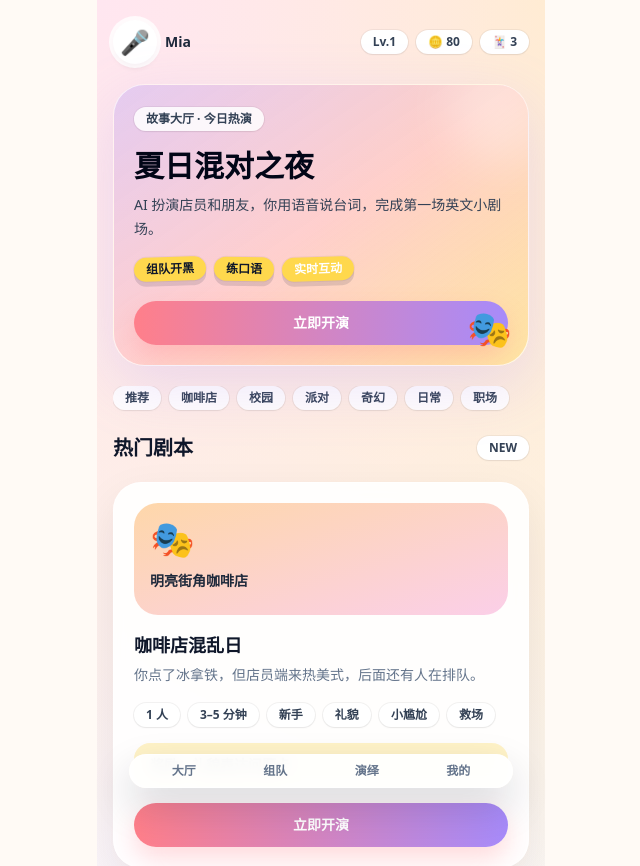
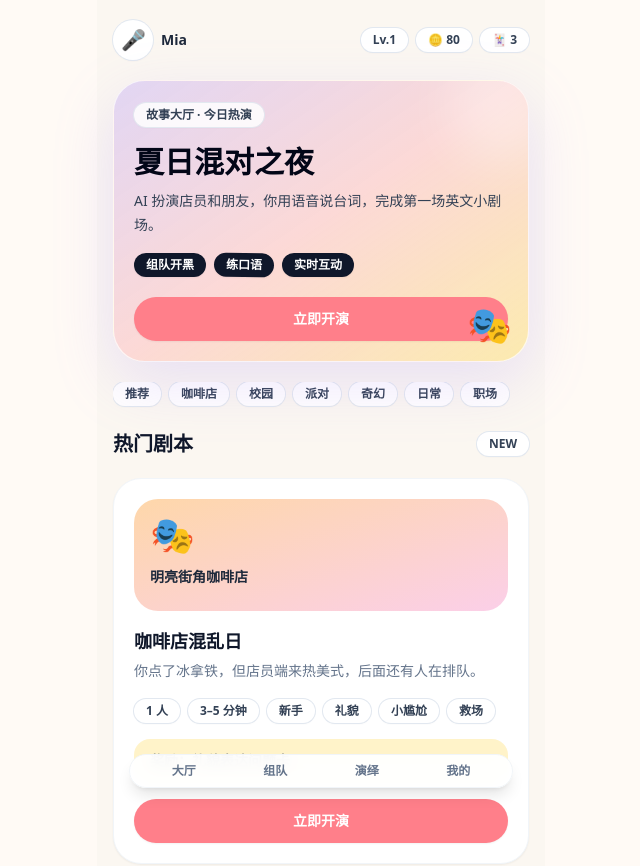
Before and after one commit to shuchaoye17-del/english-roleplay-party, a Next.js app: page /lobby in a window 1280 px wide. Shown: the top 866 px of the page, without its empty margins (319-959 px from the left). Built offline with nearby package versions, Linux system fonts and the light colour scheme.

Commit message:
Simplify shared UI styling after visual regression

```diff
--- a/src/components/ui.tsx
+++ b/src/components/ui.tsx
@@ -10,27 +10,23 @@ type ButtonProps = BoxProps & {
 };
 
 export function PhoneShell({ children, className = '' }: BoxProps) {
-  return (
-    <main className={`mx-auto min-h-screen w-full max-w-md overflow-hidden bg-[radial-gradient(circle_at_top_left,#ffe6f0,transparent_34%),radial-gradient(circle_at_top_right,#fff4a8,transparent_30%),linear-gradient(180deg,#fff7fb_0%,#f4fbff_52%,#fffaf5_100%)] px-4 py-5 ${className}`}>
-      {children}
-    </main>
-  );
+  return <main className={`mx-auto min-h-screen w-full max-w-md bg-[#fbf7f1] px-4 py-5 ${className}`}>{children}</main>;
 }
 
 export function Card({ children, className = '' }: BoxProps) {
-  return <section className={`rounded-[1.75rem] border border-white/70 bg-white/90 p-5 shadow-[0_18px_45px_rgba(15,23,42,0.08)] backdrop-blur ${className}`}>{children}</section>;
+  return <section className={`rounded-[1.75rem] border border-slate-100 bg-white p-5 shadow-sm ${className}`}>{children}</section>;
 }
 
 export function Badge({ children, className = '' }: BoxProps) {
-  return <span className={`inline-flex items-center rounded-full bg-white px-3 py-1 text-xs font-black text-slate-700 shadow-sm ring-1 ring-black/5 ${className}`}>{children}</span>;
+  return <span className={`inline-flex items-center rounded-full bg-white px-3 py-1 text-xs font-extrabold text-slate-700 shadow-sm ring-1 ring-slate-200 ${className}`}>{children}</span>;
 }
 
 export function Sticker({ children, className = '' }: BoxProps) {
-  return <span className={`inline-flex -rotate-2 items-center rounded-xl bg-sunshine px-3 py-1 text-xs font-black text-slate-900 shadow-[0_5px_0_rgba(15,23,42,0.12)] ring-1 ring-black/5 ${className}`}>{children}</span>;
+  return <span className={`inline-flex items-center rounded-full bg-slate-900 px-3 py-1 text-xs font-black text-white shadow-sm ${className}`}>{children}</span>;
 }
 
 export function Button({ children, href, onClick, disabled = false, className = '' }: ButtonProps) {
-  const styles = `inline-flex w-full items-center justify-center rounded-full bg-gradient-to-r from-coral to-partyPurple px-5 py-3 text-center text-sm font-black text-white shadow-[0_12px_24px_rgba(255,127,138,0.28)] transition active:scale-95 ${disabled ? 'opacity-50' : ''} ${className}`;
+  const styles = `inline-flex w-full items-center justify-center rounded-full bg-coral px-5 py-3 text-center text-sm font-black text-white shadow-sm transition active:scale-95 ${disabled ? 'opacity-50' : ''} ${className}`;
   if (href) return <Link className={styles} href={href}>{children}</Link>;
   return <button type="button" disabled={disabled} onClick={onClick} className={styles}>{children}</button>;
 }
@@ -38,7 +34,7 @@ export function Button({ children, href, onClick, disabled = false, className =
 export function AvatarBubble({ emoji, name, className = '' }: { emoji: string; name?: string; className?: string }) {
   return (
     <div className={`flex items-center gap-2 ${className}`}>
-      <div className="grid h-11 w-11 place-items-center rounded-full bg-white text-2xl shadow-md ring-4 ring-white/80">{emoji}</div>
+      <div className="grid h-10 w-10 place-items-center rounded-full bg-white text-xl shadow-sm ring-1 ring-slate-200">{emoji}</div>
       {name ? <span className="text-sm font-black text-slate-800">{name}</span> : null}
     </div>
   );
@@ -46,15 +42,15 @@ export function AvatarBubble({ emoji, name, className = '' }: { emoji: string; n
 
 export function ProgressBar({ value }: { value: number }) {
   return (
-    <div className="h-3 overflow-hidden rounded-full bg-white/70 shadow-inner ring-1 ring-black/5">
-      <div className="h-3 rounded-full bg-gradient-to-r from-fresh via-sky to-partyPurple" style={{ width: `${Math.min(100, Math.max(0, value))}%` }} />
+    <div className="h-2.5 overflow-hidden rounded-full bg-slate-100">
+      <div className="h-2.5 rounded-full bg-fresh" style={{ width: `${Math.min(100, Math.max(0, value))}%` }} />
     </div>
   );
 }
 
 export function BottomNav() {
   return (
-    <nav className="fixed bottom-3 left-1/2 z-20 grid w-[92%] max-w-sm -translate-x-1/2 grid-cols-4 rounded-full border border-white/70 bg-white/95 p-2 text-center text-xs font-black text-slate-500 shadow-[0_18px_40px_rgba(15,23,42,0.18)] backdrop-blur">
+    <nav className="fixed bottom-3 left-1/2 z-20 grid w-[92%] max-w-sm -translate-x-1/2 grid-cols-4 rounded-full border border-slate-100 bg-white/95 p-2 text-center text-xs font-black text-slate-500 shadow-lg backdrop-blur">
       <Link href="/lobby">大厅</Link>
       <Link href="/room/cafe-chaos">组队</Link>
       <Link href="/play/cafe-chaos">演绎</Link>
```
